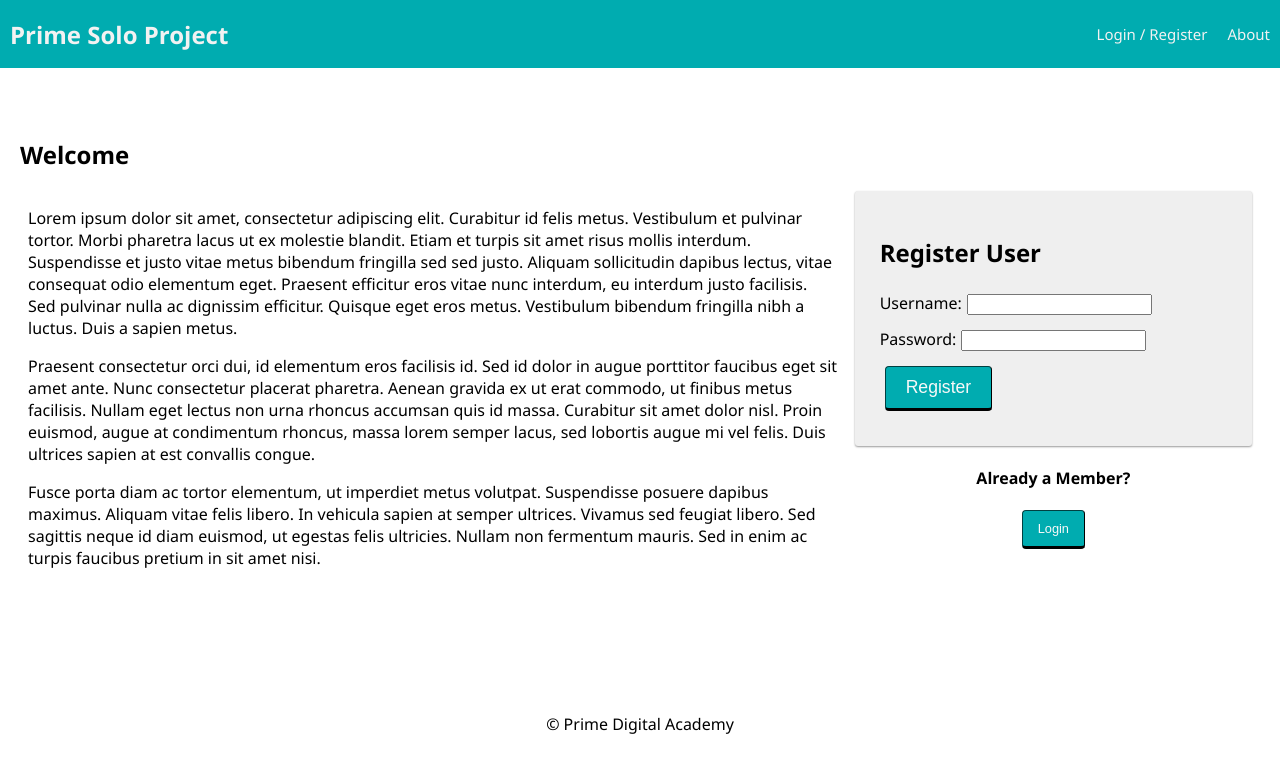
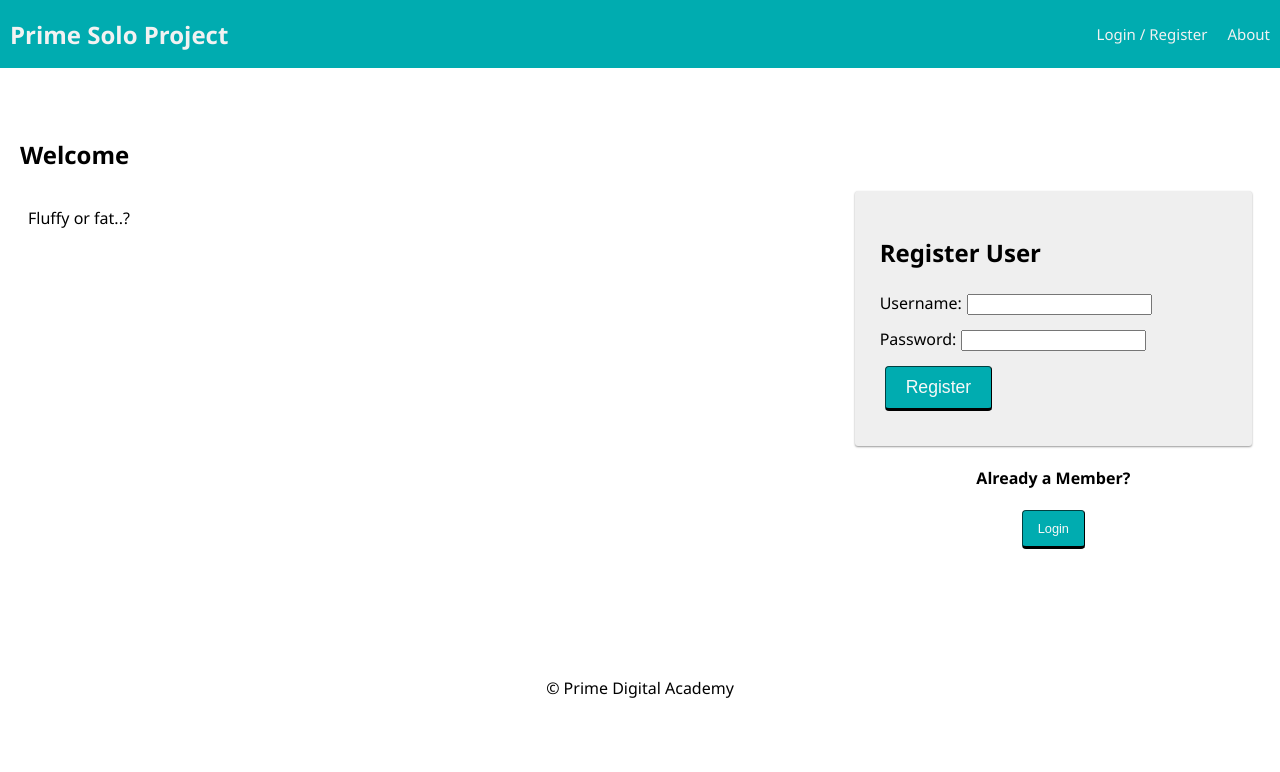
Before and after one commit to heather-h-kim/solo-project, a React (Create React App) app: page /#/home in a window 1280 px wide. Shown: the top 772 px of the page. Built offline with nearby package versions, Linux system fonts and the light colour scheme; no server answers.

Commit message:
initial commit

```diff
--- a/src/components/LandingPage/LandingPage.jsx
+++ b/src/components/LandingPage/LandingPage.jsx
@@ -20,36 +20,10 @@
       <div className="grid">
         <div className="grid-col grid-col_8">
           <p>
-            Lorem ipsum dolor sit amet, consectetur adipiscing elit. Curabitur
-            id felis metus. Vestibulum et pulvinar tortor. Morbi pharetra lacus
-            ut ex molestie blandit. Etiam et turpis sit amet risus mollis
-            interdum. Suspendisse et justo vitae metus bibendum fringilla sed
-            sed justo. Aliquam sollicitudin dapibus lectus, vitae consequat odio
-            elementum eget. Praesent efficitur eros vitae nunc interdum, eu
-            interdum justo facilisis. Sed pulvinar nulla ac dignissim efficitur.
-            Quisque eget eros metus. Vestibulum bibendum fringilla nibh a
-            luctus. Duis a sapien metus.
+            Fluffy or fat..?
           </p>
 
-          <p>
-            Praesent consectetur orci dui, id elementum eros facilisis id. Sed
-            id dolor in augue porttitor faucibus eget sit amet ante. Nunc
-            consectetur placerat pharetra. Aenean gravida ex ut erat commodo, ut
-            finibus metus facilisis. Nullam eget lectus non urna rhoncus
-            accumsan quis id massa. Curabitur sit amet dolor nisl. Proin
-            euismod, augue at condimentum rhoncus, massa lorem semper lacus, sed
-            lobortis augue mi vel felis. Duis ultrices sapien at est convallis
-            congue.
-          </p>
 
-          <p>
-            Fusce porta diam ac tortor elementum, ut imperdiet metus volutpat.
-            Suspendisse posuere dapibus maximus. Aliquam vitae felis libero. In
-            vehicula sapien at semper ultrices. Vivamus sed feugiat libero. Sed
-            sagittis neque id diam euismod, ut egestas felis ultricies. Nullam
-            non fermentum mauris. Sed in enim ac turpis faucibus pretium in sit
-            amet nisi.
-          </p>
         </div>
         <div className="grid-col grid-col_4">
           <RegisterForm />
```
